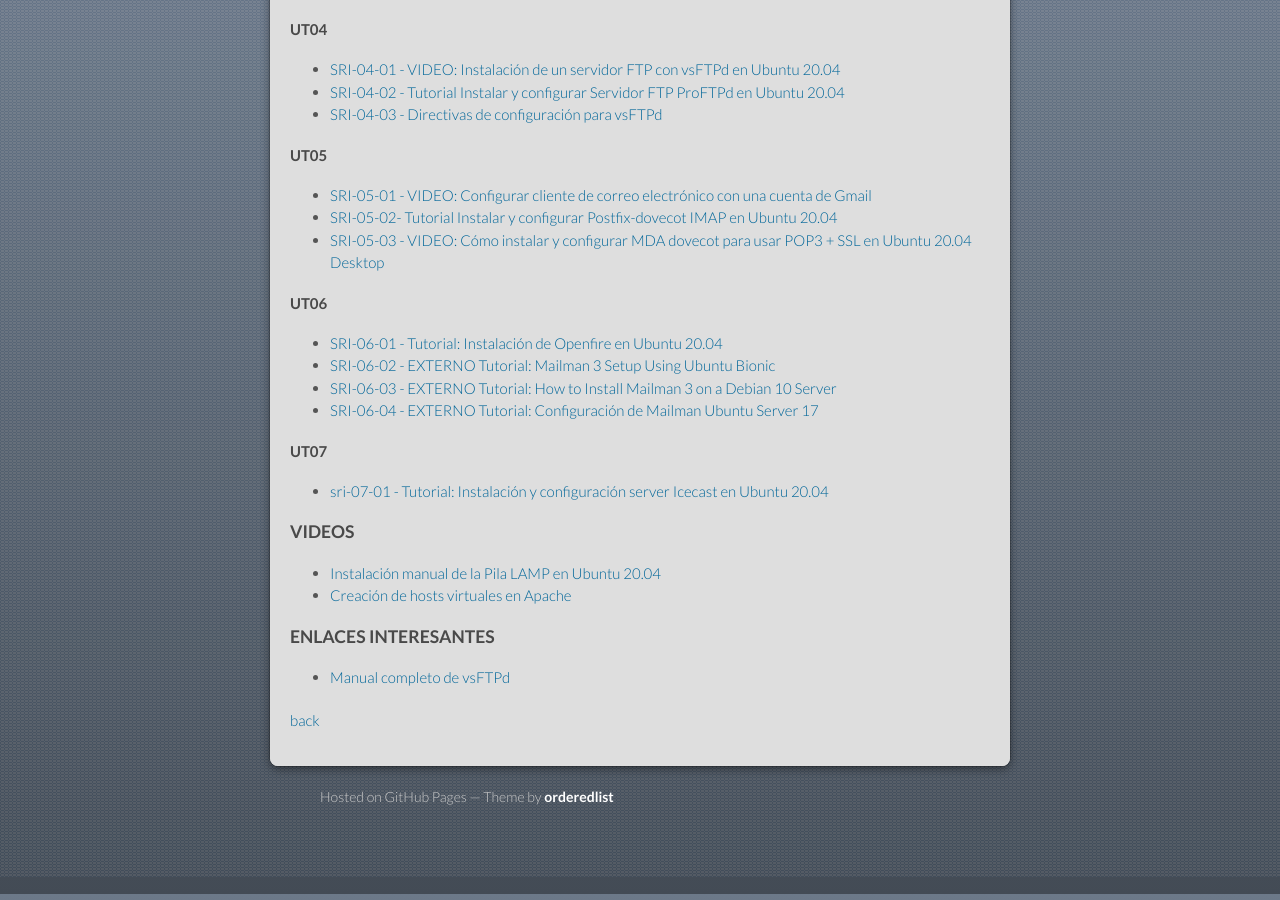
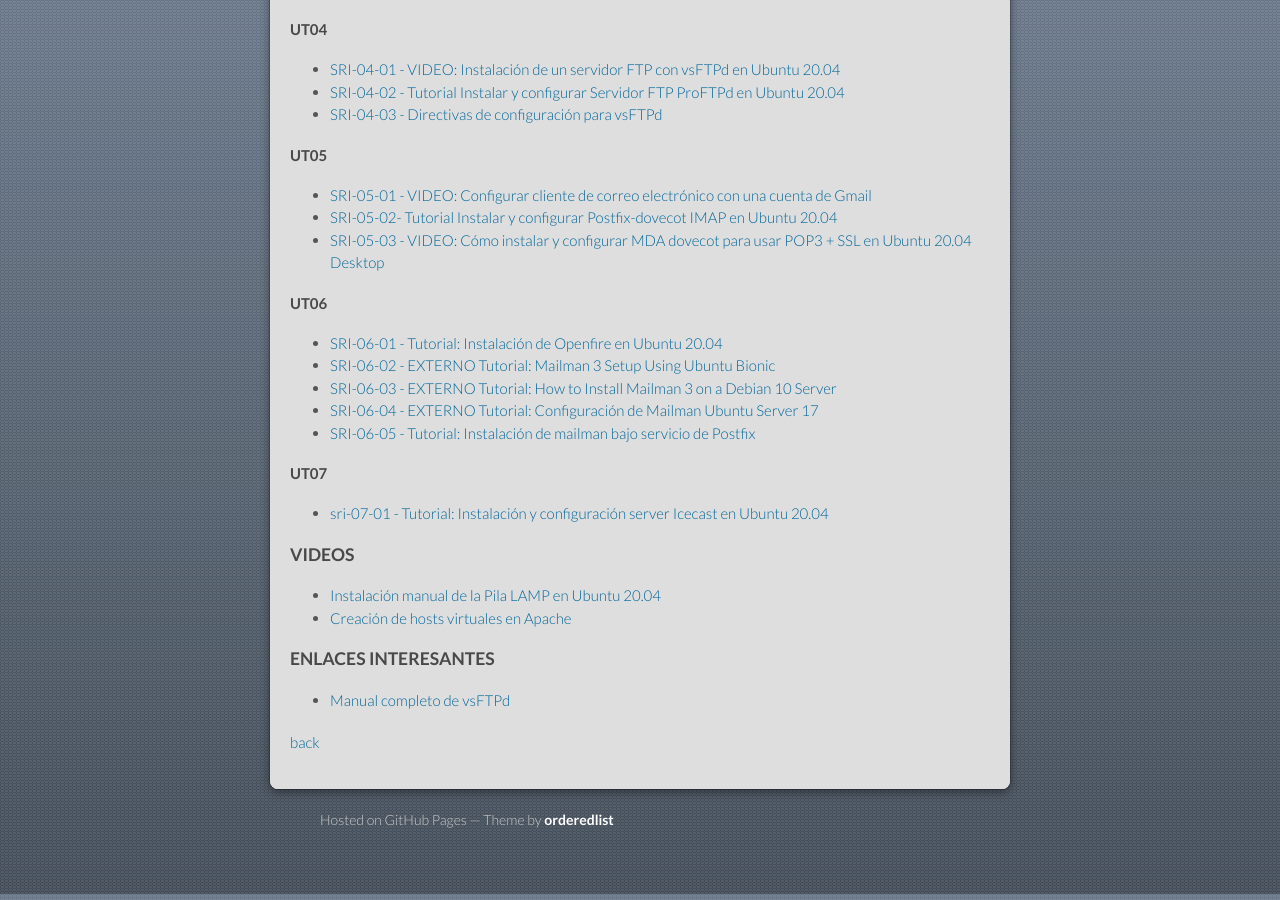
Before and after one commit to mrodara/mrodara.github.io, a Jekyll site: the page built from mods/sri.md, in a window 1280 px wide and 900 px high, scrolled down 906 px. Built offline with Jekyll 4.4.1, drawn with Linux system fonts in a browser that asks for light colours; our own code applies the rules of GitHub Pages for plain Markdown files.

Commit message:
Tutorial Mailman new for postfix service

```diff
--- a/mods/sri.md
+++ b/mods/sri.md
@@ -51,6 +51,7 @@
 * [SRI-06-02 - EXTERNO Tutorial: Mailman 3 Setup Using Ubuntu Bionic](https://docs.google.com/document/d/1xIcSsoNFp2nHi7r4eQys00s9a0k2sHhu1V5PlantPTs/edit?usp=sharing)
 * [SRI-06-03 - EXTERNO Tutorial: How to Install Mailman 3 on a Debian 10 Server](https://wiki.list.org/DOC/Howto_Install_Mailman3_On_Debian10)
 * [SRI-06-04 - EXTERNO Tutorial: Configuración de Mailman Ubuntu Server 17](https://alexcastel.wordpress.com/2017/11/20/configuracion-de-mailman-ubuntu/)
+* [SRI-06-05 - Tutorial: Instalación de mailman bajo servicio de Postfix](https://docs.google.com/document/d/1SeuXkTUzjqn2SnRklU9QZFvhTWswnlv7_9A0N-i6ypI/edit?usp=sharing)
 
 #### UT07
 
```
